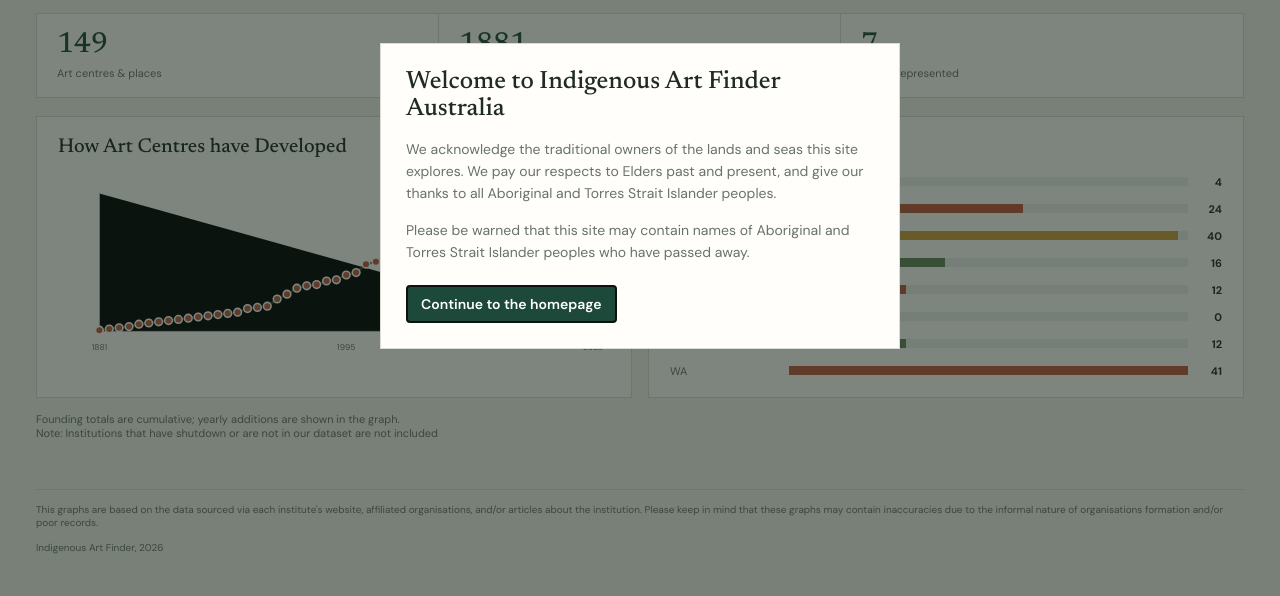
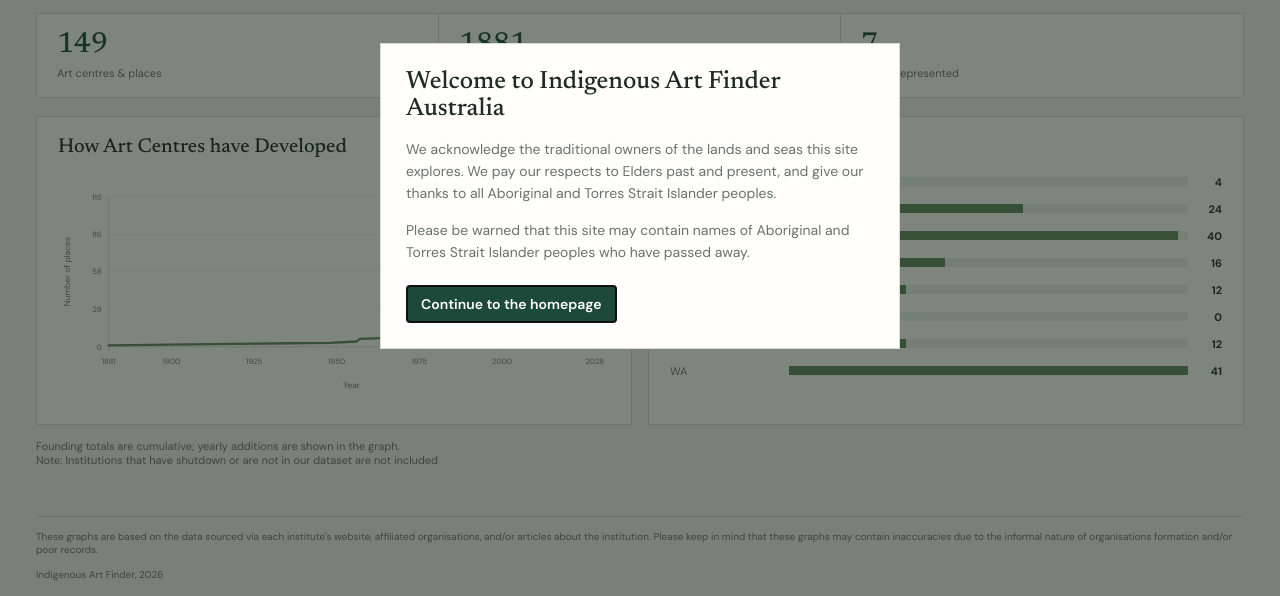
Before and after one commit to a-c-python/Assignment-1, a Flask app: page /archive in a window 1280 px wide. Shown: the part 204-800 px from the top of the page. Run offline with Flask 3, Linux system fonts and the light colour scheme.

Commit message:
Further edits to graphs

```diff
--- a/templates/base.html
+++ b/templates/base.html
@@ -205,14 +205,13 @@
 		.bar-label { overflow: hidden; color: var(--muted); text-overflow: ellipsis; white-space: nowrap; }
 		.bar-track { height: 9px; background: #edf0e9; }
 		.bar-fill { height: 100%; min-width: 2px; background: var(--leaf); }
-		.bar-row:nth-child(3n + 2) .bar-fill { background: var(--ochre); }
-		.bar-row:nth-child(3n) .bar-fill { background: var(--gold); }
 		.bar-count { text-align: right; font-weight: 700; }
 		.line-chart { width: 100%; height: auto; display: block; overflow: visible; }
-		.chart-axis { stroke: var(--line); stroke-width: 1; fill:none, }
-		.chart-line { fill: none; stroke: var(--forest); stroke-width: 3; stroke-linecap: round; stroke-linejoin: round; }
-		.chart-point { fill: var(--ochre); stroke: var(--surface); stroke-width: 2; }
-		.chart-label { fill: var(--muted); font: 11px var(--sans); }
+		.chart-axis { fill: none; stroke: var(--line); stroke-width: 1; }
+		.chart-grid { stroke: var(--line); stroke-width: 1; opacity: .55; }
+		.chart-line { fill: none; stroke: var(--leaf); stroke-width: 3; stroke-linecap: round; stroke-linejoin: round; }
+		.chart-label { fill: var(--muted); font: 10px var(--sans); }
+		.chart-axis-title { fill: var(--muted); font: 11px var(--sans); }
 		.timeline-list { display: grid; grid-template-columns: repeat(auto-fit, minmax(120px, 1fr)); gap: 8px; margin-top: 14px; }
 		.timeline-item { padding: 9px 10px; border-left: 2px solid var(--ochre); background: #f7f8f2; }
 		.timeline-year { display: block; color: var(--forest); font-size: 11px; font-weight: 700; }
@@ -295,7 +294,7 @@
 
 		<footer class="{% if active_page == 'archive' %}archive-footer{% endif %}">
 			{% if active_page == 'archive' %}
-				<span>This graphs are based on the data sourced via each institute's website, affiliated organisations, and/or articles about the institution. Please keep in mind that these graphs may contain inaccuracies due to the informal nature of organisations formation and/or poor records.</span>
+				<span>These graphs are based on the data sourced via each institute's website, affiliated organisations, and/or articles about the institution. Please keep in mind that these graphs may contain inaccuracies due to the informal nature of organisations formation and/or poor records.</span>
 			{% endif%}
 			<span>Indigenous Art Finder, 2026</span>
 		</footer>
@@ -708,48 +707,88 @@
 				return;
 			}
 			const svg = document.createElementNS('http://www.w3.org/2000/svg', 'svg');
-			svg.setAttribute('viewBox', '0 0 720 250');
+			svg.setAttribute('viewBox', '0 0 720 300');
 			svg.setAttribute('role', 'img');
 			svg.setAttribute('aria-label', 'Cumulative number of places by founding year');
 			svg.classList.add('line-chart');
 			const maximum = Math.max(1, ...entries.map((entry) => entry.total));
-			const left = 54;
-			const right = 698;
-			const top = 24;
-			const bottom = 204;
+			const firstYear = entries[0].year;
+			const lastYear = entries[entries.length - 1].year;
+			const yearRange = Math.max(1, lastYear - firstYear);
+			const left = 66;
+			const right = 700;
+			const top = 28;
+			const bottom = 224;
+			const tickValues = [...new Set(
+				Array.from({ length: 5 }, (_, tick) => Math.round(maximum * tick / 4)),
+			)];
+			tickValues.forEach((value) => {
+				const y = bottom - value / maximum * (bottom - top);
+				const grid = document.createElementNS(svg.namespaceURI, 'path');
+				grid.setAttribute('d', `M${left} ${y}H${right}`);
+				grid.classList.add('chart-grid');
+				svg.append(grid);
+				const label = document.createElementNS(svg.namespaceURI, 'text');
+				label.setAttribute('x', left - 9);
+				label.setAttribute('y', y + 4);
+				label.setAttribute('text-anchor', 'end');
+				label.classList.add('chart-label');
+				label.textContent = value;
+				svg.append(label);
+			});
 			const axis = document.createElementNS(svg.namespaceURI, 'path');
 			axis.setAttribute('d', `M${left} ${top}V${bottom}H${right}`);
+			axis.setAttribute('fill', 'none');
 			axis.classList.add('chart-axis');
 			svg.append(axis);
+			const yAxisTitle = document.createElementNS(svg.namespaceURI, 'text');
+			yAxisTitle.setAttribute('x', '16');
+			yAxisTitle.setAttribute('y', (top + bottom) / 2);
+			yAxisTitle.setAttribute('text-anchor', 'middle');
+			yAxisTitle.setAttribute('transform', `rotate(-90 16 ${(top + bottom) / 2})`);
+			yAxisTitle.classList.add('chart-axis-title');
+			yAxisTitle.textContent = 'Number of places';
+			svg.append(yAxisTitle);
 			const points = entries.map((entry, index) => {
-				const x = entries.length === 1 ? (left + right) / 2 : left + index / (entries.length - 1) * (right - left);
+				const x = entries.length === 1 ? (left + right) / 2 : left + (entry.year - firstYear) / yearRange * (right - left);
 				const y = bottom - entry.total / maximum * (bottom - top);
 				return { ...entry, x, y };
 			});
 			const line = document.createElementNS(svg.namespaceURI, 'polyline');
 			line.setAttribute('points', points.map(({ x, y }) => `${x},${y}`).join(' '));
+			line.setAttribute('fill', 'none');
 			line.classList.add('chart-line');
+			const lineTitle = document.createElementNS(svg.namespaceURI, 'title');
+			lineTitle.textContent = `Cumulative places founded from ${firstYear} to ${lastYear}`;
+			line.append(lineTitle);
 			svg.append(line);
-			points.forEach((point, index) => {
-				const dot = document.createElementNS(svg.namespaceURI, 'circle');
-				dot.setAttribute('cx', point.x);
-				dot.setAttribute('cy', point.y);
-				dot.setAttribute('r', '5');
-				dot.classList.add('chart-point');
-				const title = document.createElementNS(svg.namespaceURI, 'title');
-				title.textContent = `${point.year}: ${point.total} places total (${point.count} founded)`;
-				dot.append(title);
-				svg.append(dot);
-				if (index === 0 || index === points.length - 1 || index === Math.floor(points.length / 2)) {
-					const label = document.createElementNS(svg.namespaceURI, 'text');
-					label.setAttribute('x', point.x);
-					label.setAttribute('y', '228');
-					label.setAttribute('text-anchor', 'middle');
-					label.classList.add('chart-label');
-					label.textContent = point.year;
-					svg.append(label);
-				}
+			const firstLabeledYear = Math.ceil(firstYear / 25) * 25;
+			const labeledYears = [firstYear];
+			for (let year = firstLabeledYear; year <= lastYear - 10; year += 25) {
+				if (year > firstYear) labeledYears.push(year);
+			}
+			if (labeledYears[labeledYears.length - 1] !== lastYear) labeledYears.push(lastYear);
+			labeledYears.forEach((year) => {
+				const x = left + (year - firstYear) / yearRange * (right - left);
+				const tick = document.createElementNS(svg.namespaceURI, 'path');
+				tick.setAttribute('d', `M${x} ${bottom}v5`);
+				tick.classList.add('chart-axis');
+				svg.append(tick);
+				const label = document.createElementNS(svg.namespaceURI, 'text');
+				label.setAttribute('x', x);
+				label.setAttribute('y', '246');
+				label.setAttribute('text-anchor', 'middle');
+				label.classList.add('chart-label');
+				label.textContent = year;
+				svg.append(label);
 			});
+			const xAxisTitle = document.createElementNS(svg.namespaceURI, 'text');
+			xAxisTitle.setAttribute('x', (left + right) / 2);
+			xAxisTitle.setAttribute('y', '278');
+			xAxisTitle.setAttribute('text-anchor', 'middle');
+			xAxisTitle.classList.add('chart-axis-title');
+			xAxisTitle.textContent = 'Year';
+			svg.append(xAxisTitle);
 			container.append(svg);
 		}
 
```
